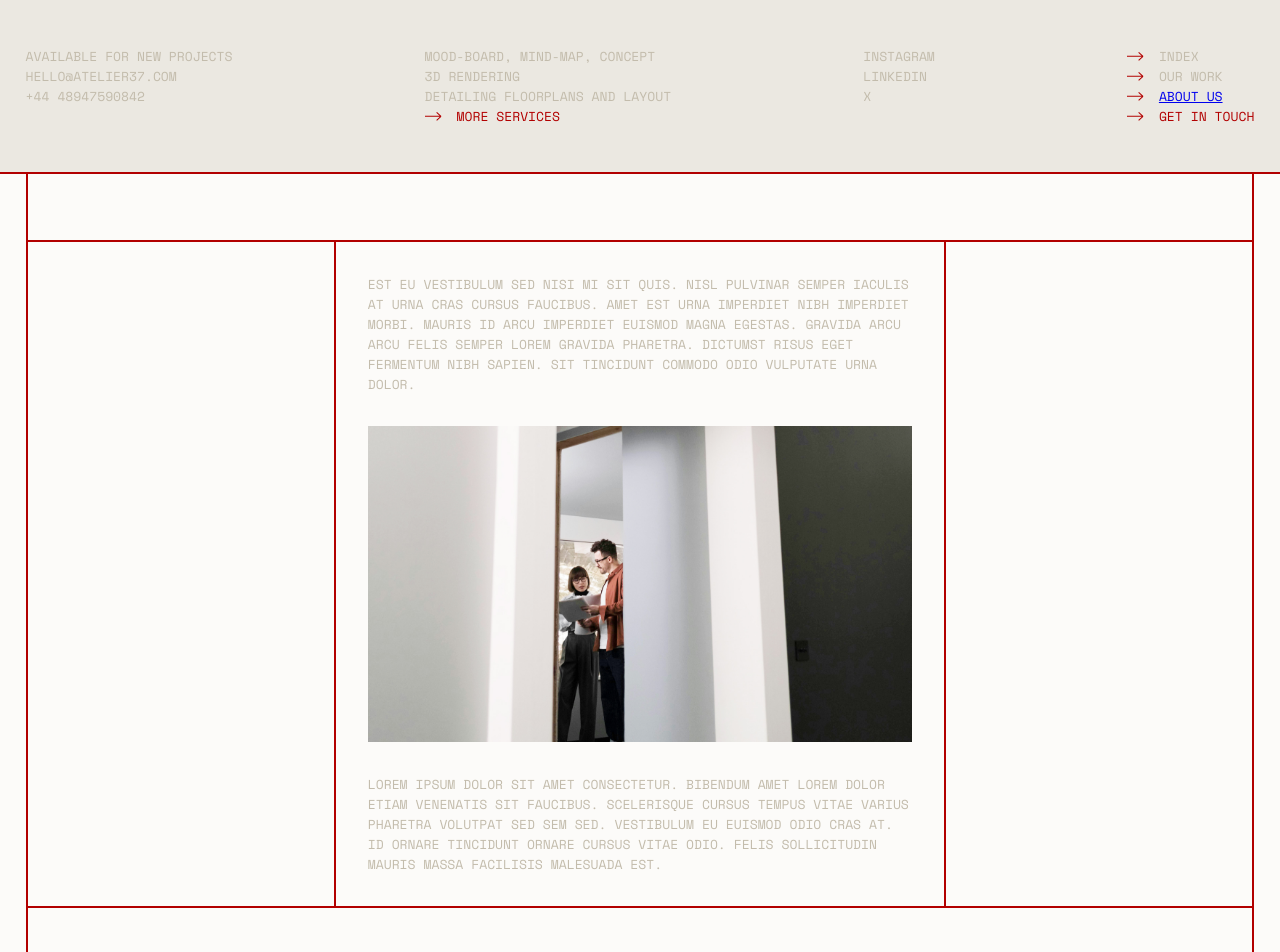
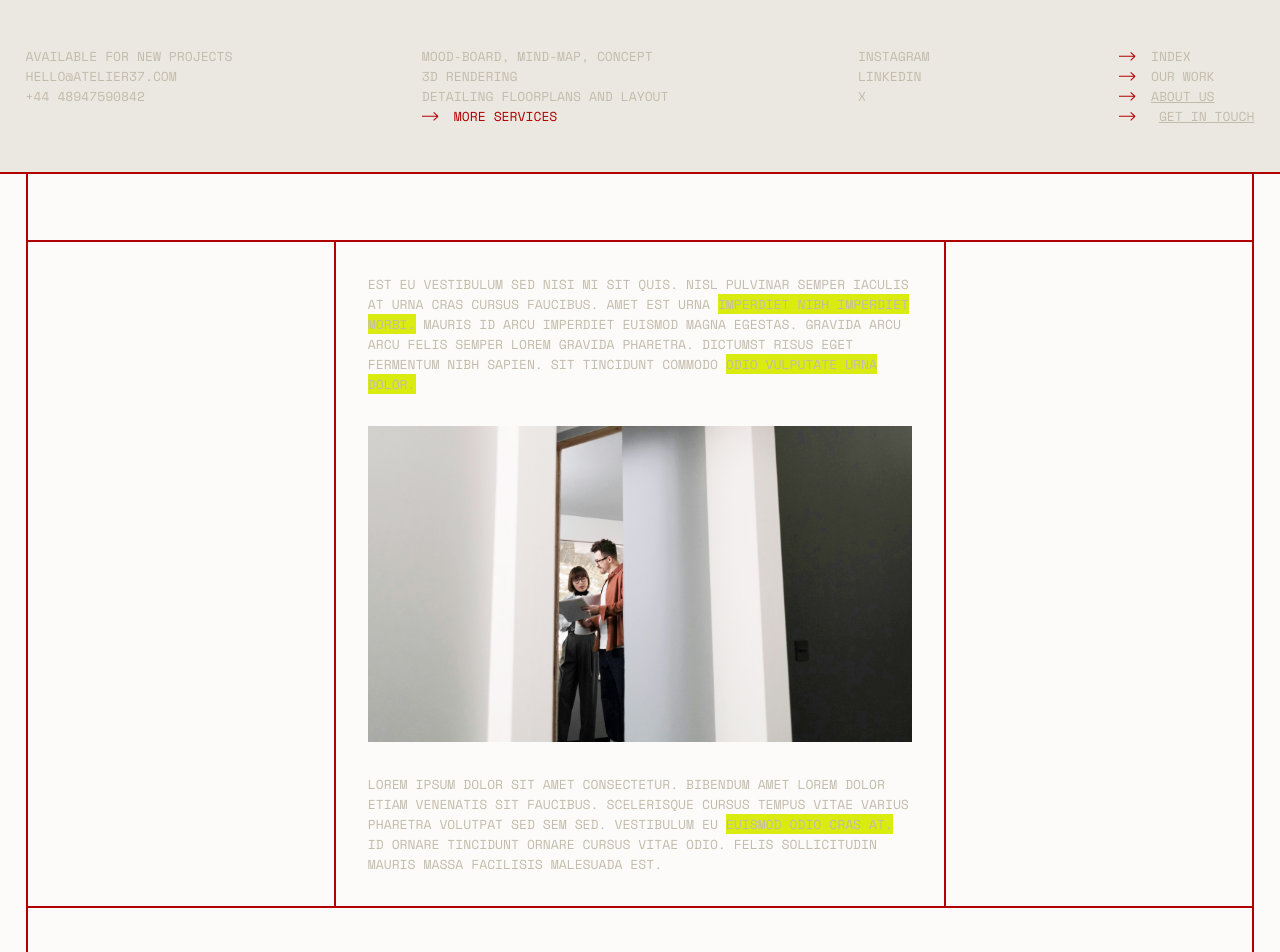
Before and after one commit to MoonaStd/atelier37, a website built with Vite: page src/components/pages/about/about.html in a window 1280 px wide. Shown: the top 952 px of the page. Built offline with nearby package versions, Linux system fonts and the light colour scheme.

Commit message:
Contact js

```diff
--- a/src/components/elements/footer/footer.js
+++ b/src/components/elements/footer/footer.js
@@ -32,6 +32,7 @@ const footer = `
                 </ul>
 
                 <ul class="nav_ul">
+                    <li>INDEX</li>
                     <li>OUR WORK</li>
                     <li><a href="/about.html">ABOUT US</li]></a>
                     <li class="nav_li_cta"><svg width="17" height="10" viewBox="0 0 17 10" fill="none" xmlns="http://www.w3.org/2000/svg">
--- a/src/components/elements/navbar/navbar.css
+++ b/src/components/elements/navbar/navbar.css
@@ -24,6 +24,10 @@
     padding: 2.88rem 0;
 }
 
+a{
+    color: var(--a37-var-color-beige-300);
+}
+
 .nav_ul{
     list-style: none;
     color: var(--a37-var-color-beige-300);
--- a/src/components/elements/navbar/navbar.js
+++ b/src/components/elements/navbar/navbar.js
@@ -40,7 +40,7 @@ export const printNavBar = (locationHome, locationAbout, locationContact) => {
 
             <li class="nav_li li_red"><svg width="17" height="10" viewBox="0 0 17 10" fill="none" xmlns="http://www.w3.org/2000/svg">
             <path d="M0 5.33398H16M16 5.33398L11.6364 1.33398M16 5.33398L11.6364 9.33398" stroke="#B30000" stroke-width="1.06667"/>
-            </svg>get in touch</li>
+            </svg> <a href="/src/components/pages/contact/contact.html">get in touch</a></li>
 
         </ul>
     </nav>
--- a/src/components/pages/about/about.css
+++ b/src/components/pages/about/about.css
@@ -20,6 +20,8 @@
 }
 
 .about_container{
+    margin: 5rem 0;
+
     display: flex;
     justify-content: center;
     align-items: center;
--- a/src/components/pages/about/about.html
+++ b/src/components/pages/about/about.html
@@ -18,11 +18,11 @@
 
         <div class="about_container">
             <div class="about_info">
-                <p class="info_p">Est eu vestibulum sed nisi mi sit quis. Nisl pulvinar semper iaculis at urna cras cursus faucibus. Amet est urna imperdiet nibh imperdiet morbi. Mauris id arcu imperdiet euismod magna egestas. Gravida arcu arcu felis semper lorem gravida pharetra. Dictumst risus eget fermentum nibh sapien. Sit tincidunt commodo odio vulputate urna dolor.</p>
+                <p class="info_p">Est eu vestibulum sed nisi mi sit quis. Nisl pulvinar semper iaculis at urna cras cursus faucibus. Amet est urna <span class="span_h3"> imperdiet nibh imperdiet morbi.</span> Mauris id arcu imperdiet euismod magna egestas. Gravida arcu arcu felis semper lorem gravida pharetra. Dictumst risus eget fermentum nibh sapien. Sit tincidunt commodo <span class="span_h3">odio vulputate urna dolor.</span></p>
 
                 <img class="about_img" src="/src/assets/pexels-cottonbro-6567819 1.jpg" alt="about_img">
 
-                <p class="info_p">Lorem ipsum dolor sit amet consectetur. Bibendum amet lorem dolor etiam venenatis sit faucibus. Scelerisque cursus tempus vitae varius pharetra volutpat sed sem sed. Vestibulum eu euismod odio cras at. Id ornare tincidunt ornare cursus vitae odio. Felis sollicitudin mauris massa facilisis malesuada est.</p>
+                <p class="info_p">Lorem ipsum dolor sit amet consectetur. Bibendum amet lorem dolor etiam venenatis sit faucibus. Scelerisque cursus tempus vitae varius pharetra volutpat sed sem sed. Vestibulum eu <span class="span_h3">euismod odio cras at.</span> Id ornare tincidunt ornare cursus vitae odio. Felis sollicitudin mauris massa facilisis malesuada est.</p>
             </div>
         </div>
 
```
Also changed, not shown: src/components/pages/contact/contact.html (+1 -0 lines), src/components/pages/contact/contact.js (+5 -3 lines).
